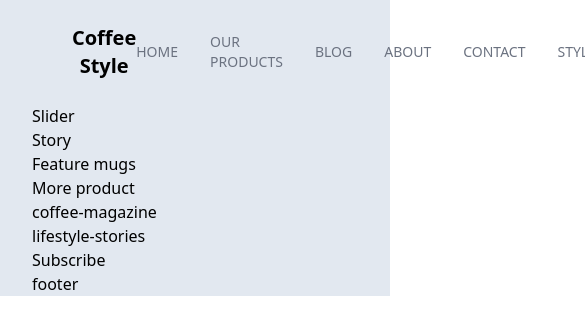
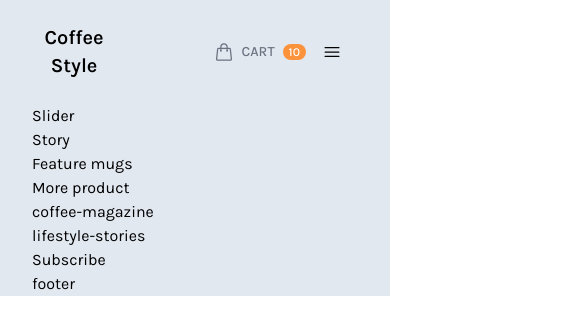
Before and after one commit to tuanphampp9/tailwindcss-styles, a website: page public/index.html in a window 390 px wide. Shown: the top 334 px of the page, 585 px wide, since content can reach past the window. Drawn offline with Linux system fonts and the light colour scheme.

Commit message:
responsive header

```diff
--- a/public/index.html
+++ b/public/index.html
@@ -3,23 +3,25 @@
   <head>
     <meta charset="UTF-8" />
     <meta name="viewport" content="width=device-width, initial-scale=1.0" />
+    <link rel="icon" href="/img/favicon/images.ico" sizes="16x16" />
     <title>Tuan pham dev</title>
     <link rel="stylesheet" href="./output.css" type="text/css" />
   </head>
   <body>
     <div id="root">
       <div
-        class="content-wrapper max-w-screen-2xl text-base mx-auto px-8 bg-slate-200"
+        class="content-wrapper font-Karla max-w-screen-2xl text-base mx-auto px-8 bg-slate-200"
       >
-        <header class="py-6 mx-10">
-          <nav class="flex flex-row justify-between items-center">
+        <header class="py-6 mx-auto">
+          <nav class="flex flex-row justify-between items-center relative">
             <div
               class="logo basis-1/3 text-center text-xl font-semibold cursor-pointer"
             >
               Coffee Style
             </div>
             <ul
-              class="basis-1/2 flex items-center justify-end gap-8 uppercase text-sm text-gray-500 font-medium"
+              id="top-menu"
+              class="lg:flex hidden basis-1/2 lg:items-center lg:justify-end lg:gap-8 uppercase text-sm text-gray-500 font-medium"
             >
               <li class="top-menu-item">
                 <a href="#" class="active">Home</a>
@@ -39,12 +41,12 @@
               <li class="top-menu-item">
                 <a href="#">StyleGuide</a>
               </li>
-              <li class="top-menu-item">
+              <li class="top-menu-item top-menu-item-active">
                 <a href="#">Tuan pham</a>
               </li>
             </ul>
             <ul
-              class="basis-1/6 flex justify-start items-center ml-16 uppercase text-sm text-gray-500 font-medium"
+              class="lg:basis-1/6 basis-1/2 flex lg:justify-start justify-end items-center ml-16 uppercase text-sm text-gray-500 font-medium"
             >
               <li class="top-menu-item">
                 <a href="#" class="flex items-center">
@@ -67,6 +69,25 @@
                 </a>
               </li>
             </ul>
+            <div
+              class="basis-1/6 lg:hidden flex items-center cursor-pointer px-4"
+            >
+              <svg
+                id="toggle-top-menu-icon"
+                xmlns="http://www.w3.org/2000/svg"
+                fill="none"
+                viewBox="0 0 24 24"
+                stroke-width="1.5"
+                stroke="currentColor"
+                class="cs-icon"
+              >
+                <path
+                  stroke-linecap="round"
+                  stroke-linejoin="round"
+                  d="M3.75 6.75h16.5M3.75 12h16.5m-16.5 5.25h16.5"
+                />
+              </svg>
+            </div>
           </nav>
         </header>
         <main>
@@ -81,5 +102,6 @@
         <footer>footer</footer>
       </div>
     </div>
+    <script src="./main.js" type="text/javascript"></script>
   </body>
 </html>
--- /dev/null
+++ b/public/main.js
@@ -0,0 +1,17 @@
+const topMenu = document.getElementById('top-menu');
+const toggleTopMenuIcon = document.getElementById('toggle-top-menu-icon');
+
+document.addEventListener('click', (e) => {
+    if (toggleTopMenuIcon.contains(e.target)) {
+        //click on toggleTopMenuIcon
+
+        topMenu.classList.toggle('top-menu-expanded');
+        topMenu.classList.toggle('hidden');
+    } else {
+        //click outside toggleTopMenuIcon
+        if (topMenu.classList.contains('top-menu-expanded')) {
+            topMenu.classList.remove('top-menu-expanded');
+            topMenu.classList.add('hidden');
+        }
+    }
+});
--- a/src/input.css
+++ b/src/input.css
@@ -1,11 +1,20 @@
+@import url("https://fonts.googleapis.com/css2?family=Karla:ital,wght@0,200..800;1,200..800&family=Manrope:wght@700&display=swap");
+
 @tailwind base;
 @tailwind components;
 @tailwind utilities;
 
-.top-menu-item {
-  @apply cursor-pointer py-1 hover:text-gray-800 relative after:absolute after:bottom-0 after:left-0 after:bg-light-coffee after:h-0.5 after:w-0 hover:after:w-full after:transition-all after:ease-in-out after:duration-300;
+.top-menu-expanded {
+  @apply absolute top-10 z-50 w-full text-center bg-white animate-slideDown;
 }
 
+.top-menu-item {
+  @apply cursor-pointer py-1 hover:text-gray-800 relative after:lg:absolute after:lg:bottom-0 after:lg:left-0 after:lg:bg-light-coffee after:lg:h-0.5 after:lg:w-0 hover:after:lg:w-full after:lg:transition-all after:lg:ease-in-out after:lg:duration-300;
+}
+
+.top-menu-item-active {
+  @apply text-gray-800;
+}
 .cs-icon {
   @apply w-5 h-5 inline-block;
 }
--- a/tailwind.config.js
+++ b/tailwind.config.js
@@ -3,8 +3,20 @@ module.exports = {
   content: ["./public/**/*.{html,js}"],
   theme: {
     extend: {
+      fontFamily: {
+        Karla: ['Karla', 'sans-serif'],
+      },
       colors: {
         'light-coffee': "#c89f94"
+      },
+      keyframes: {
+        slideDown: {
+          '0%': { transform: 'translateY(-50%)' },
+          '100%': { transform: 'translateY(0)' },
+        }
+      },
+      animation: {
+        slideDown: 'slideDown .4s ease-in-out',
       }
     },
   },
```
Also changed, not shown: public/img/favicon/images.ico (added), public/output.css.
